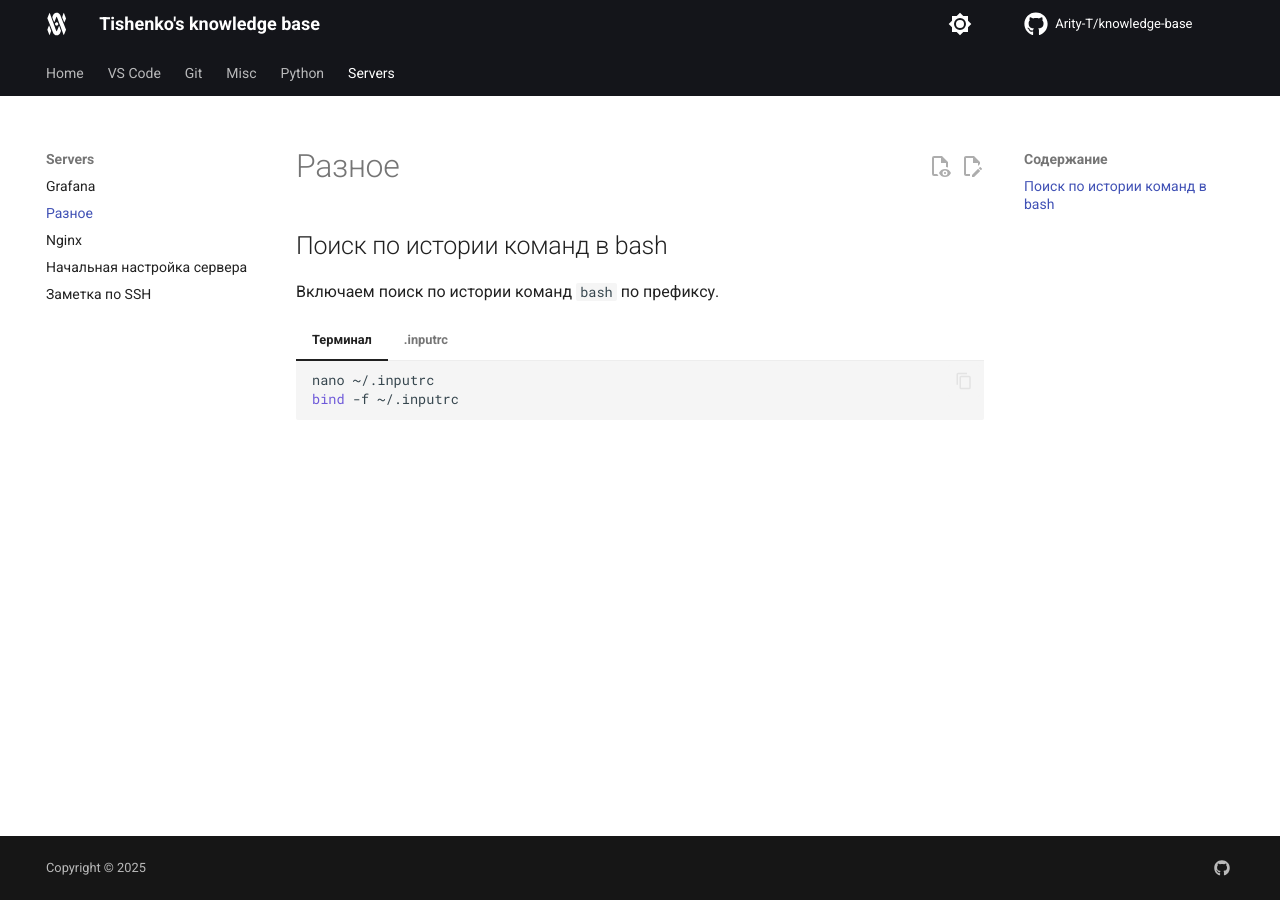
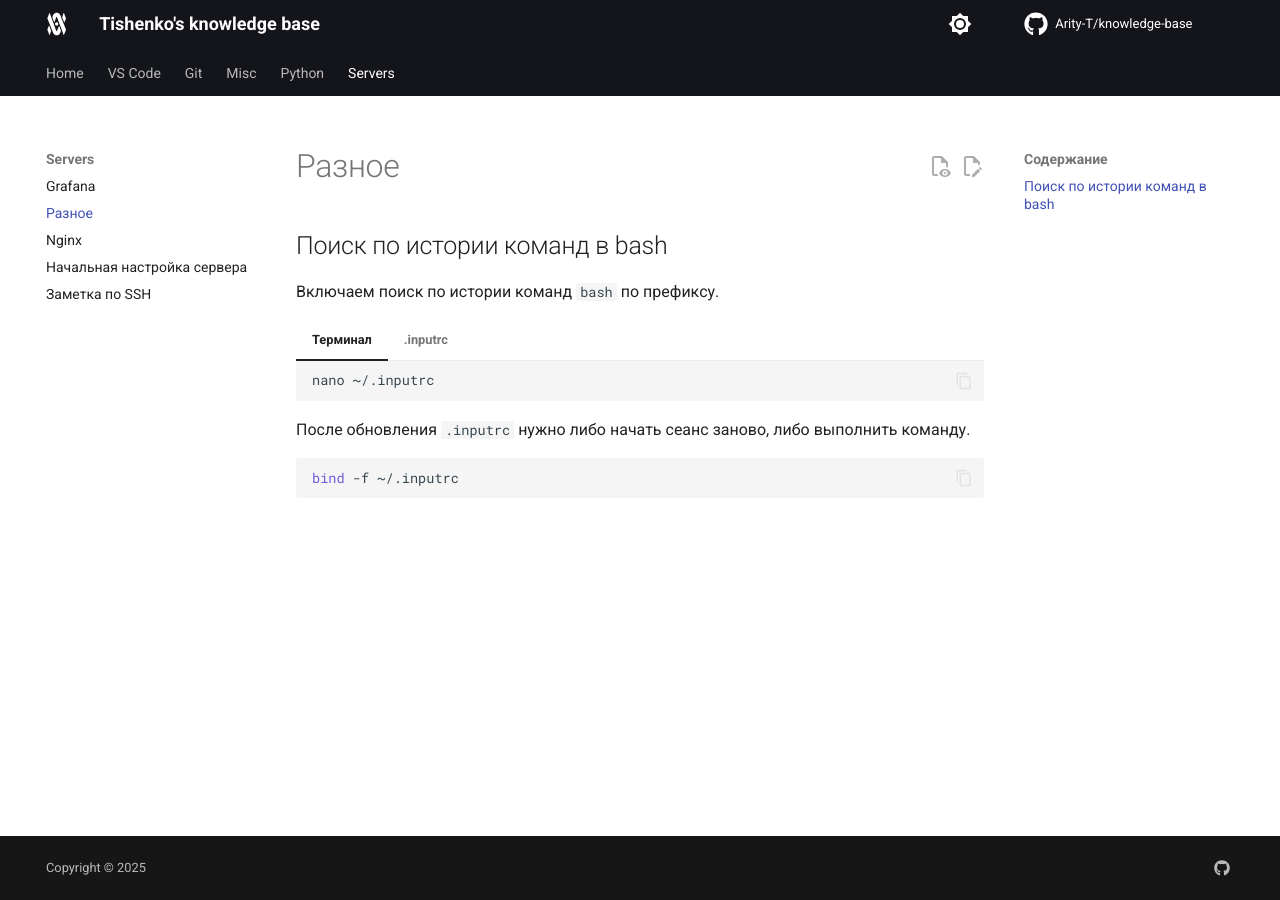
Before and after one commit to Arity-T/knowledge-base, an MkDocs documentation site: the page built from docs/servers/misc.md, in a window 1280 px wide. Built offline with MkDocs 1.6.1 and Material for MkDocs 9.7.7, drawn with Linux system fonts in a browser that asks for light colours; comment, search, counter and statistics services are not loaded.

Commit message:
Уточнил инструкцию по поиску команд в bash

````diff
--- a/docs/servers/misc.md
+++ b/docs/servers/misc.md
@@ -17,3 +16,9 @@
     "\e[A": history-search-backward
     "\e[B": history-search-forward
     ```
+
+После обновления `.inputrc` нужно либо начать сеанс заново, либо выполнить команду.
+
+```sh
+bind -f ~/.inputrc
+```
````
Also changed, not shown: other parts of docs/servers/misc.md (+0 -1 lines).
